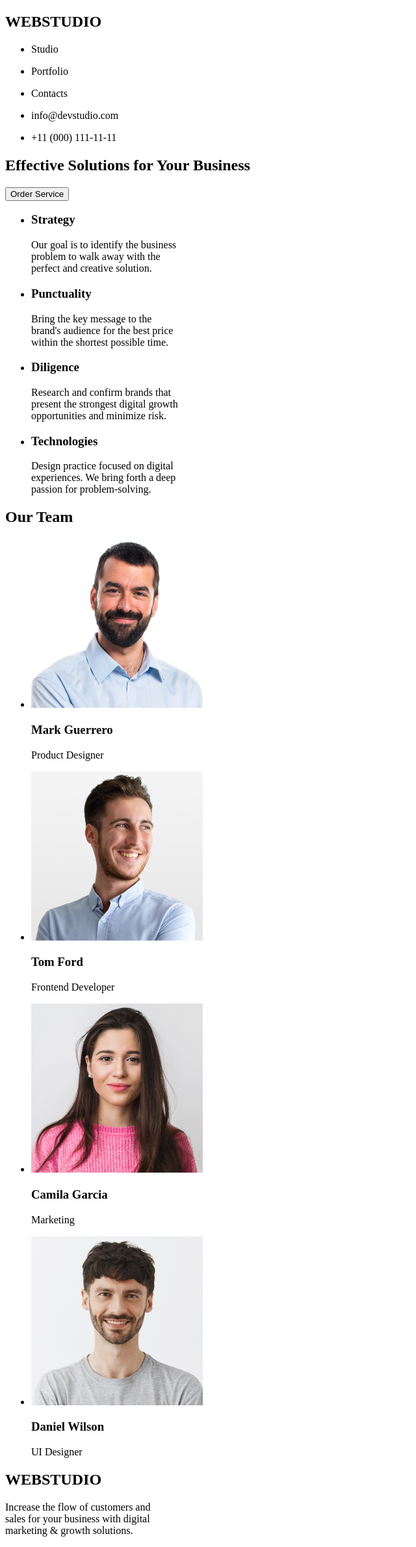
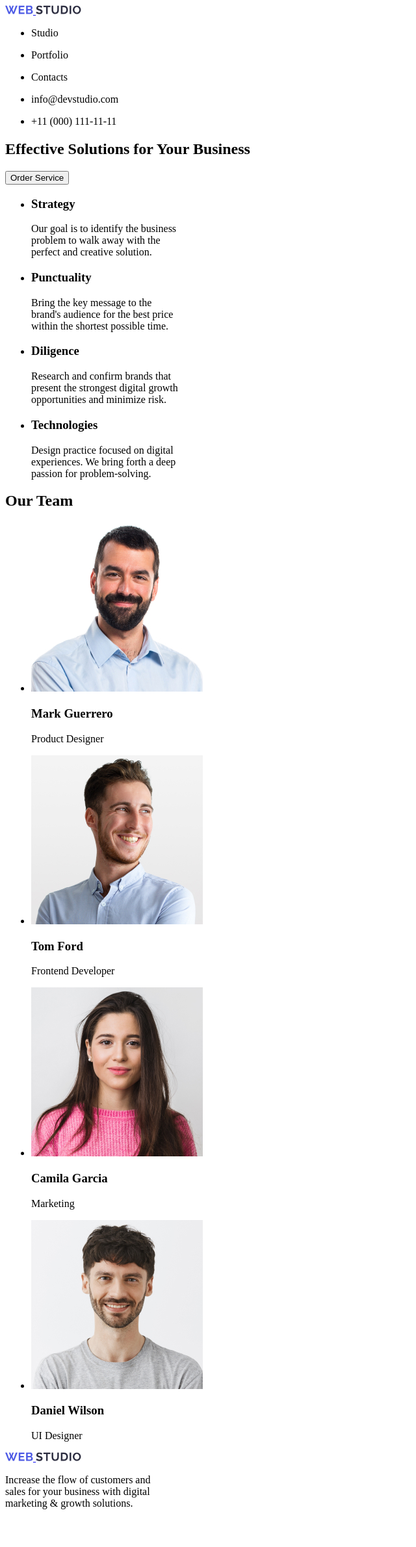
Before and after one commit to andrewwwmatsko/goit-markup-hw-01, a plain HTML site: page index.html in a window 1280 px wide. Shown: the whole page at 65% size, without its empty margins (0-640 px from the left). After the commit the page ends 2338 px from the top, so only its background shows below. Drawn offline with Linux system fonts and the light colour scheme.

Commit message:
SVG icons
WEB STUDIO icon has been added to the header and to the footer of the webpate

```diff
--- a/index.html
+++ b/index.html
@@ -8,7 +8,10 @@
   <body>
     <header>
       <nav>
-        <h2>WEBSTUDIO</h2>
+        <a href="/">
+          <img src="./img/Web.svg" alt="WEB" />
+          <img src="./img/Studio.svg" alt="STUDIO"
+        /></a>
 
         <ul>
           <li><p>Studio</p></li>
@@ -111,7 +114,10 @@
     </main>
 
     <footer>
-      <h2>WEBSTUDIO</h2>
+      <a href="/">
+        <img src="./img/Web.svg" alt="WEB" />
+        <img src="./img/Studio.svg" alt="STUDIO"
+      /></a>
 
       <p>
         Increase the flow of customers and <br />
```
Also changed, not shown: img/Studio.svg (added), img/Web.svg (added).
